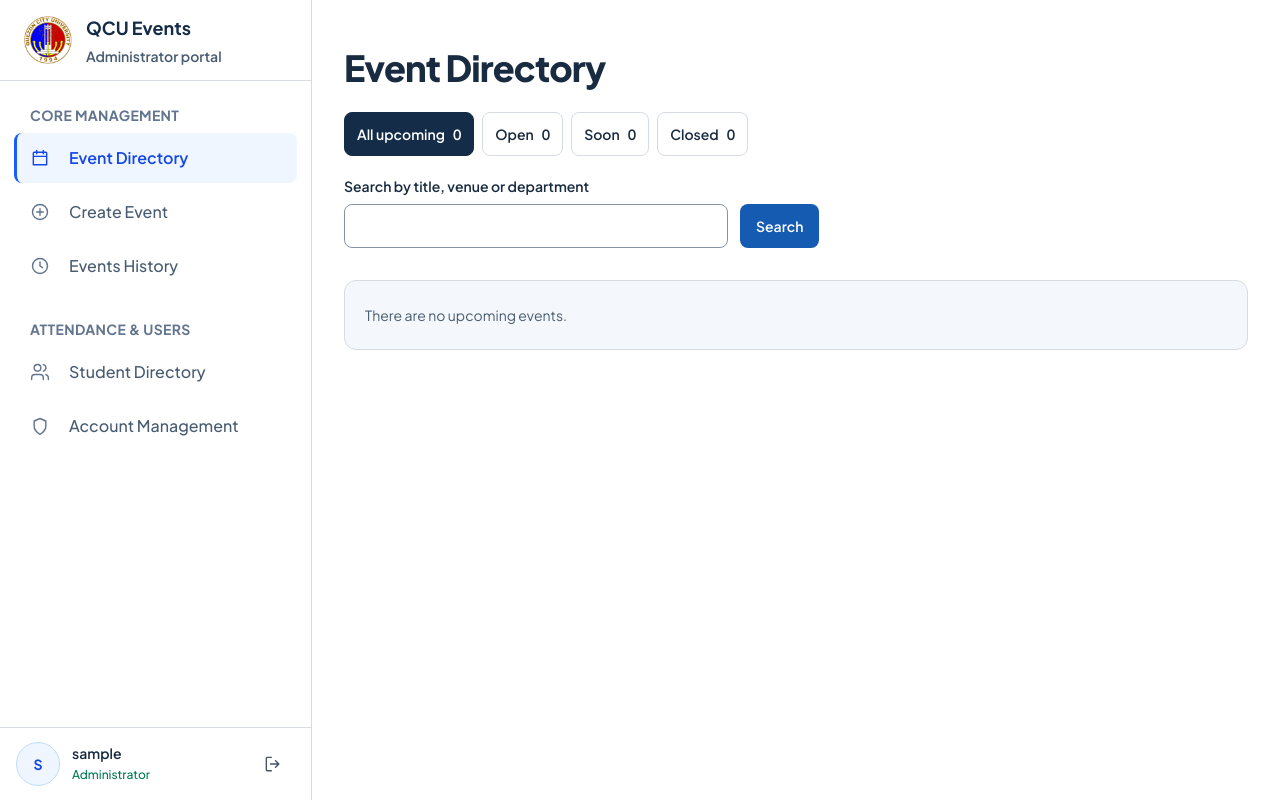
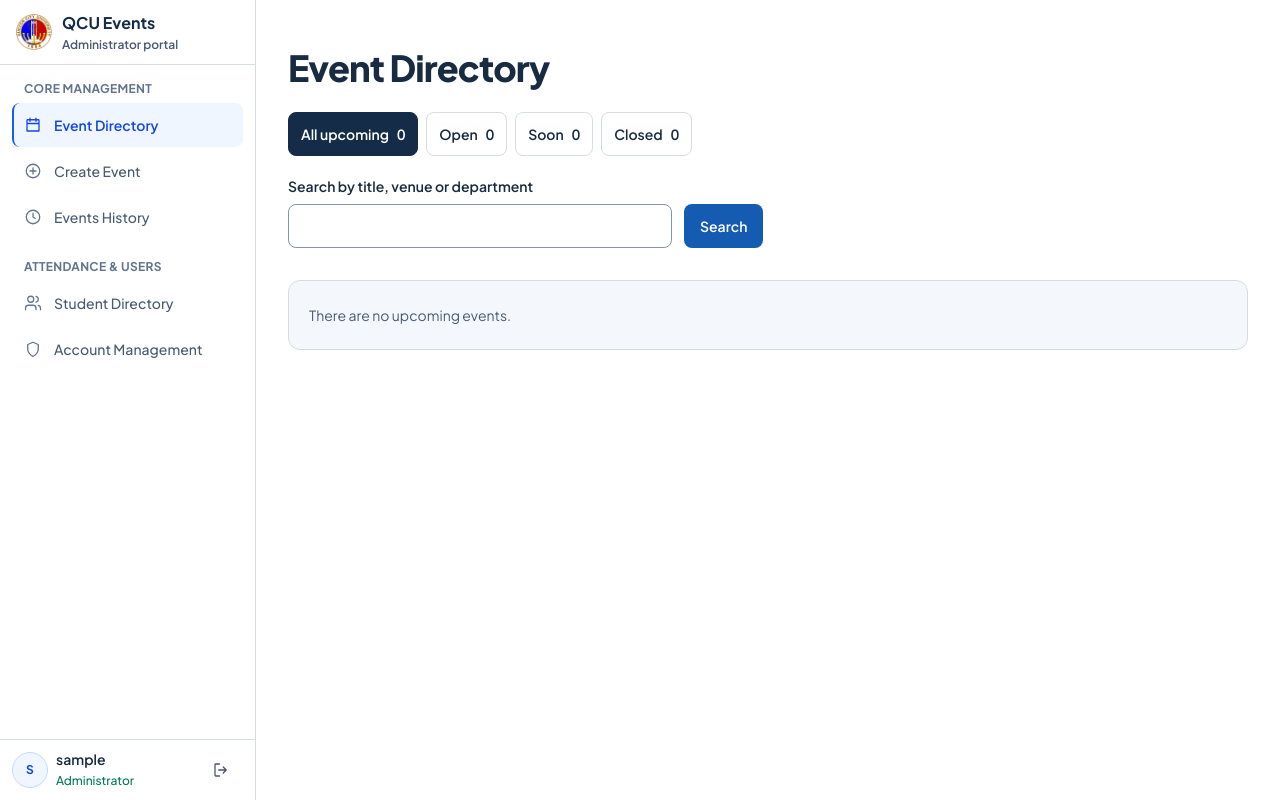
Before and after one commit to Pixyz-bit/MVC_EventsManagement, an ASP.NET Core app: page /admin in a window 1280 px wide. Run offline with ASP.NET Core 8, Linux system fonts and the light colour scheme; the visitor is signed in with stand-in values (Sample User, id 1); data that the repository does not hold is empty; the project's own start-up code is not run, and a stand-in starts its controllers and pages; some libraries are stand-ins or nearby versions.

Commit message:
style: make the administrator sidebar more compact

```diff
--- a/MVC_QCUEventsManagement/Views/Shared/_AdminLayout.cshtml
+++ b/MVC_QCUEventsManagement/Views/Shared/_AdminLayout.cshtml
@@ -6,14 +6,14 @@
     Skip to content
 </a>
 
-<div class="min-h-dvh bg-white lg:grid lg:grid-cols-[19.5rem_minmax(0,1fr)]">
+<div class="min-h-dvh bg-white lg:grid lg:grid-cols-[16rem_minmax(0,1fr)]">
     <aside class="sticky top-0 hidden h-dvh border-r border-campus-line bg-white lg:flex lg:flex-col" aria-label="Administrator sidebar">
-        <div class="shrink-0 border-b border-campus-line px-6 py-3.5">
-            <a asp-route="AdminPortal" class="flex min-h-12 items-center gap-3.5 rounded-lg focus-visible:outline-2 focus-visible:outline-offset-4 focus-visible:outline-campus-focus">
-                <img src="~/images/qcu-logo.png" alt="" class="size-12 shrink-0 object-contain" width="48" height="48" />
+        <div class="shrink-0 border-b border-campus-line px-4 py-2.5">
+            <a asp-route="AdminPortal" class="flex min-h-11 items-center gap-2.5 rounded-lg focus-visible:outline-2 focus-visible:outline-offset-4 focus-visible:outline-campus-focus">
+                <img src="~/images/qcu-logo.png" alt="" class="size-9 shrink-0 object-contain" width="36" height="36" />
                 <span class="leading-tight">
-                    <strong class="block text-lg text-campus-navy">QCU Events</strong>
-                    <span class="mt-1 block text-sm font-semibold text-campus-muted">Administrator portal</span>
+                    <strong class="block text-base text-campus-navy">QCU Events</strong>
+                    <span class="mt-0.5 block text-xs font-semibold text-campus-muted">Administrator portal</span>
                 </span>
             </a>
         </div>
--- a/MVC_QCUEventsManagement/Views/Shared/_AdminNavigation.cshtml
+++ b/MVC_QCUEventsManagement/Views/Shared/_AdminNavigation.cshtml
@@ -15,20 +15,20 @@
             ("Account Management", "M12 22s7-4 7-10V6l-7-3-7 3v6c0 6 7 10 7 10Z", null)
         ])
     ];
-    const string row = "flex min-h-12.5 items-center rounded-lg border-l-3 pr-3 pl-13";
+    const string row = "flex min-h-11 items-center rounded-lg border-l-2 pr-2.5 pl-10";
 }
 
-<nav aria-label="Administrator navigation" class="space-y-7 px-3.5 py-6 lg:min-h-0 lg:flex-1 lg:overflow-y-auto">
+<nav aria-label="Administrator navigation" class="space-y-5 px-3 py-4 lg:min-h-0 lg:flex-1 lg:overflow-y-auto">
     @foreach (var group in groups)
     {
         <div>
-            <p class="px-4 text-sm font-bold tracking-wide text-slate-500 uppercase">@group.Title</p>
-            <ul class="mt-2 space-y-1 text-base">
+            <p class="px-3 text-xs font-bold tracking-wide text-slate-500 uppercase">@group.Title</p>
+            <ul class="mt-1.5 space-y-0.5 text-sm">
                 @foreach (var link in group.Links)
                 {
                     <li class="relative">
                         <svg viewBox="0 0 24 24" fill="none" stroke="currentColor" stroke-width="1.7" stroke-linecap="round" stroke-linejoin="round" aria-hidden="true"
-                             class="pointer-events-none absolute top-1/2 left-4 size-5 -translate-y-1/2 @(link.Route is not null && eventsIsCurrent ? "text-blue-700" : "text-slate-500")">
+                             class="pointer-events-none absolute top-1/2 left-3 size-4.5 -translate-y-1/2 @(link.Route is not null && eventsIsCurrent ? "text-blue-700" : "text-slate-500")">
                             <path d="@link.Icon" />
                         </svg>
                         @if (link.Route is not null)
@@ -49,8 +49,8 @@
     }
 </nav>
 
-<div class="grid shrink-0 grid-cols-[auto_minmax(0,1fr)_auto] items-center gap-3 border-t border-campus-line bg-white px-4 py-3.5">
-    <span aria-hidden="true" class="grid size-11 place-items-center rounded-full border border-blue-200 bg-blue-50 text-sm font-bold text-blue-700">
+<div class="grid shrink-0 grid-cols-[auto_minmax(0,1fr)_auto] items-center gap-2 border-t border-campus-line bg-white px-3 py-2">
+    <span aria-hidden="true" class="grid size-9 place-items-center rounded-full border border-blue-200 bg-blue-50 text-xs font-bold text-blue-700">
         @accountName[0].ToString().ToUpperInvariant()
     </span>
     <div class="min-w-0">
@@ -60,7 +60,7 @@
     <form asp-controller="Account" asp-action="Logout" method="post">
         <button type="submit" aria-label="Sign out" title="Sign out"
                 class="grid size-11 place-items-center rounded-lg text-slate-600 hover:bg-campus-input hover:text-campus-ink focus-visible:outline-2 focus-visible:outline-campus-focus">
-            <svg viewBox="0 0 24 24" fill="none" stroke="currentColor" stroke-width="1.7" stroke-linecap="round" stroke-linejoin="round" aria-hidden="true" class="size-5">
+            <svg viewBox="0 0 24 24" fill="none" stroke="currentColor" stroke-width="1.7" stroke-linecap="round" stroke-linejoin="round" aria-hidden="true" class="size-4.5">
                 <path d="M10 4H5a1 1 0 0 0-1 1v14a1 1 0 0 0 1 1h5m5-12 4 4-4 4m4-4H9" />
             </svg>
         </button>
```
Also changed, not shown: DESIGN.md (+1 -1 lines), docs/TESTING.md (+2 -0 lines), MVC_QCUEventsManagement/wwwroot/css/app.css.
